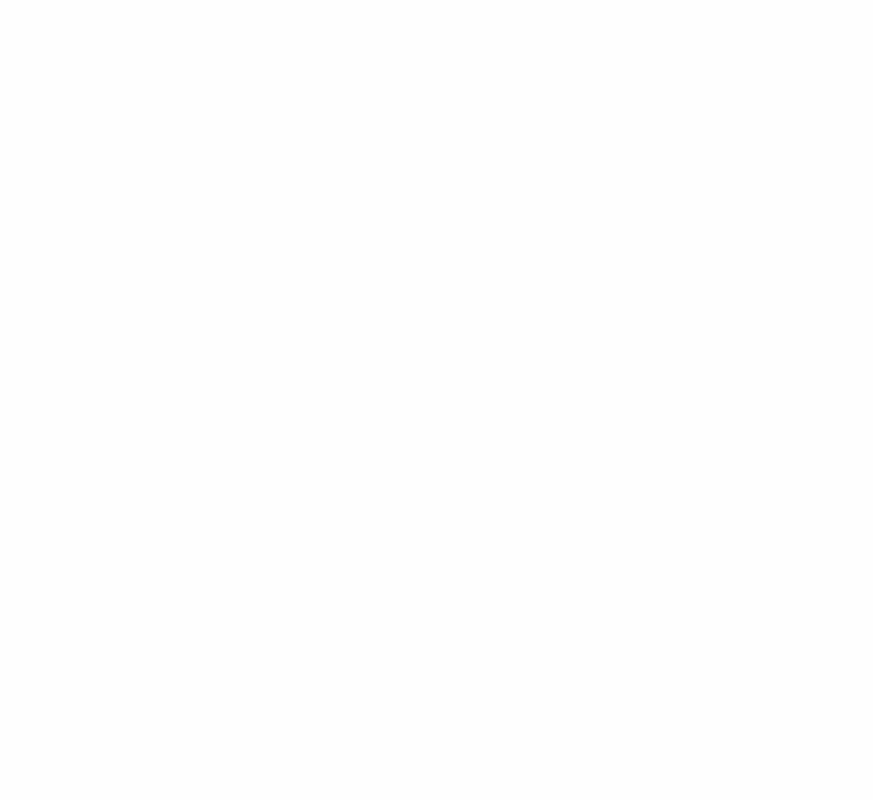
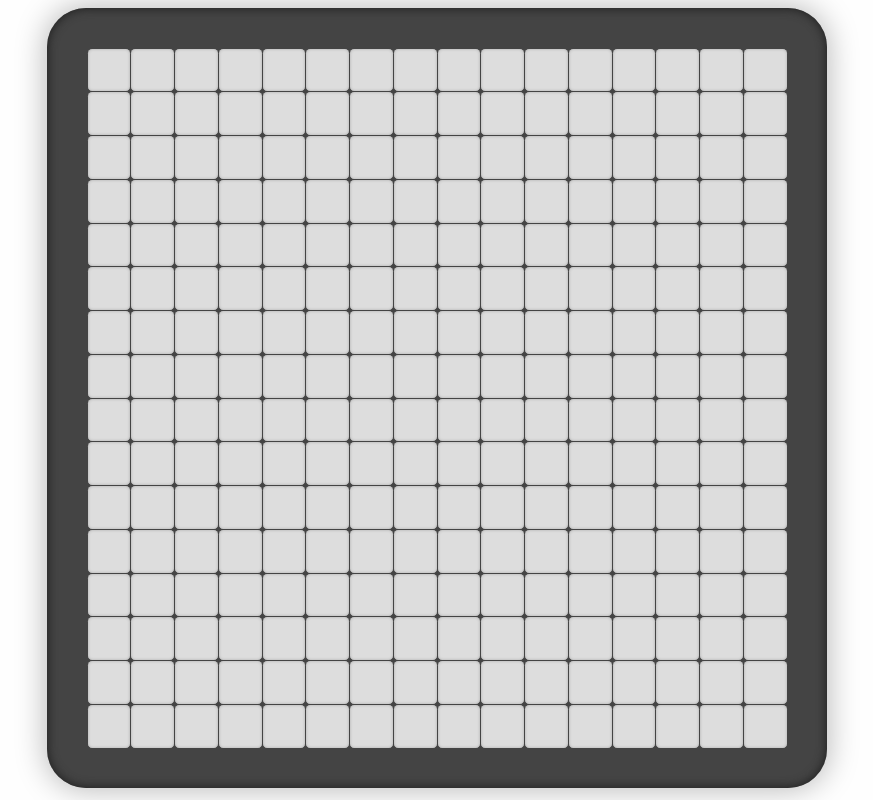
Before and after one commit to SpoonAndBirdcage/etch-a-sktech, a plain HTML site: page index.html in a window 1280 px wide. Shown: the whole page, without its empty margins (203-1076 px from the left). Drawn offline with nearby package versions, Linux system fonts and the light colour scheme.

Commit message:
Have basic functionality working and have styled it, needs buttons and more advanced options for interactibility

```diff
--- a/css/main.css
+++ b/css/main.css
@@ -1,3 +1,30 @@
 body {
   background-color: #fefefe;
 }
+
+.wrapper {
+  margin: auto;
+  width: 700px;
+  height: 700px;
+  padding: 40px;
+  background-color: #444;
+  border-radius: 5%;
+  clear: both;
+  box-shadow: 0px 0px 30px 2px #bbb, 0px 0px 10px 1px #222 inset;
+}
+
+.square {
+  display: block;
+  float: left;
+  width: 42.75px;
+  height: 42.75px;
+  margin: 0.5px;
+  border-radius: 10%;
+  background-color: #ddd;
+  box-shadow: 0px 0px 3px #aaa inset;
+}
+
+.highlighted {
+  background-color: #ffcb83;
+  box-shadow: 0px 0px 8px 0px #ff5555 inset;
+}
--- a/index.html
+++ b/index.html
@@ -7,9 +7,10 @@
 </head>
 <body>
 
+<div class="wrapper">
 
 
-
+</div>
 
 
 
--- a/js/main.js
+++ b/js/main.js
@@ -0,0 +1,14 @@
+$(document).ready(function() {
+  var box_count = 16;
+  for(var i = 0; i < box_count; i++){
+    for(var j = 0; j < box_count; j++){
+    $('.wrapper').append('<div class="square"></div>');
+    }
+  }
+  $('.square').on('mouseenter', function() {
+    $(this).addClass('highlighted');
+  });
+  $(document).on('click', function() {
+    $('.highlighted').removeClass('highlighted');
+  });
+});
```
